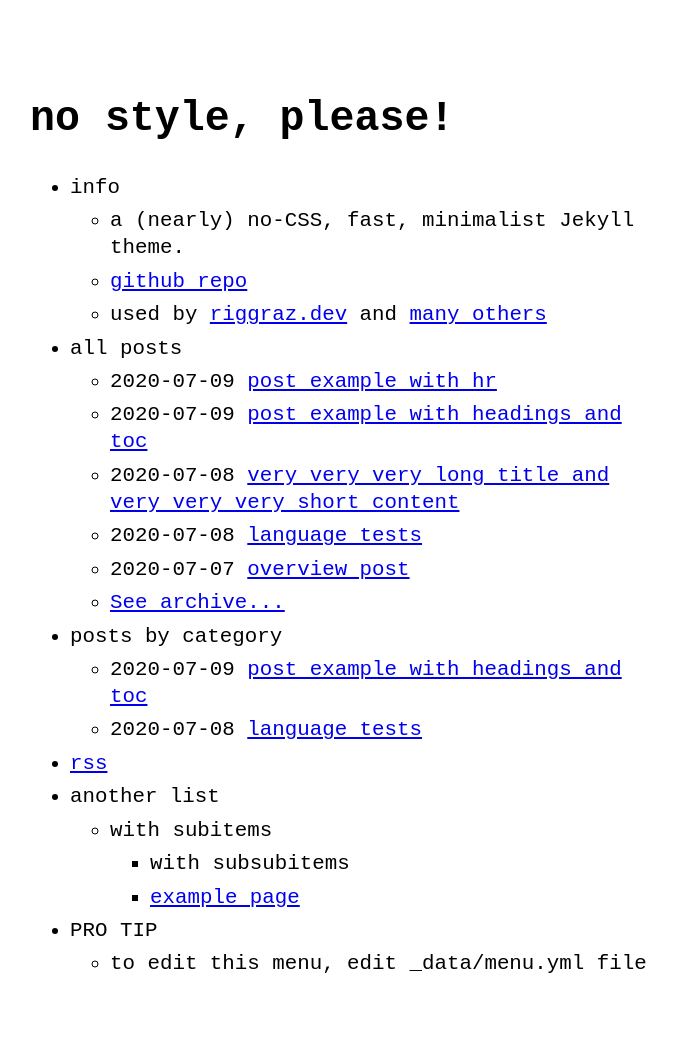
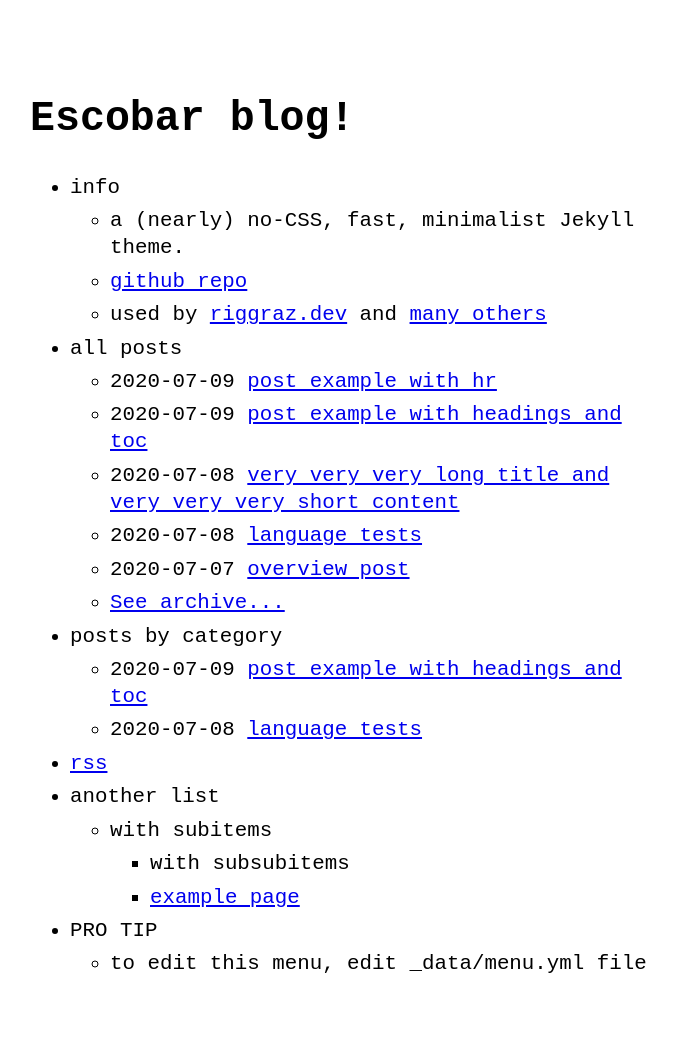
Before and after one commit to daeshu/daeshu.github.io, a Jekyll site: the page built from index.md, in a window 1280 px wide. Shown: the whole page, without its empty margins (290-967 px from the left). Built offline with Jekyll 4.4.1, drawn with Linux system fonts in a browser that asks for light colours.

Commit message:
cambiado

```diff
--- a/_config.yml
+++ b/_config.yml
@@ -1,7 +1,7 @@
-title: no style, please! # name of the site
-author: Riccardo Graziosi # name of site's author
-email: riccardo.graziosi97@gmail.com # email of site's author
-url: https://riggraz.dev # root address of the site
+title: Escobar blog! # name of the site
+author: Daniel Escobar # name of site's author
+email: info@escobar.eu.org # email of site's author
+url: https://daeshu.github.io # root address of the site
 baseurl: "/no-style-please" # subpath of the site, e.g. "/blog"
 description: > # description of the site (multiple lines allowed)
   A (nearly) no-CSS, fast, minimalist Jekyll theme.
```
